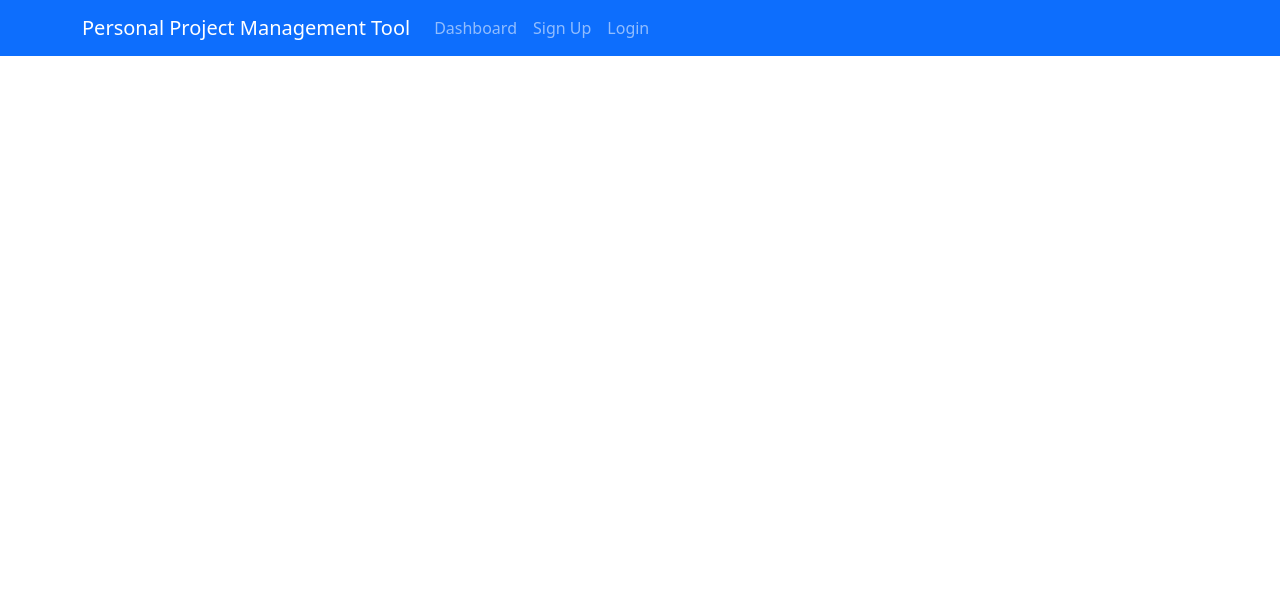
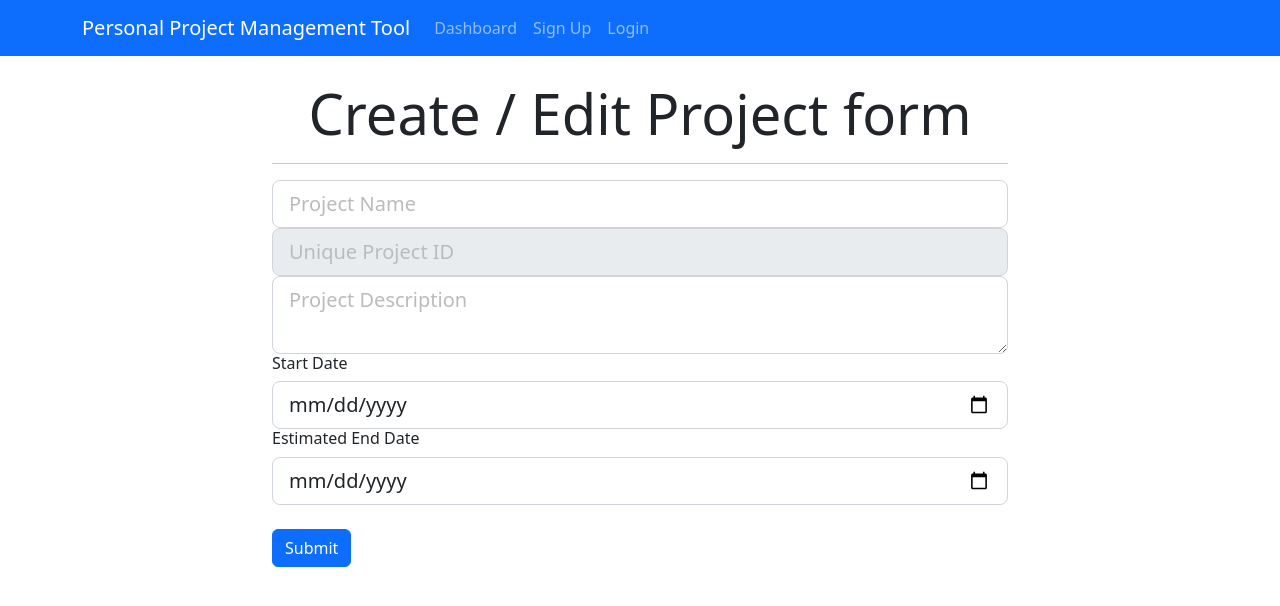
Before and after one commit to vincekashaka/PPMTool, a React (Create React App) app in the folder ppmtool-react-client/: page /dashboard/addProject in a window 1280 px wide. Shown: the top 606 px of the page. Built offline with nearby package versions, Linux system fonts and the light colour scheme.

Commit message:
Added ReactRouter and Add Project Functional  components

```diff
--- a/ppmtool-react-client/src/App.js
+++ b/ppmtool-react-client/src/App.js
@@ -12,8 +12,9 @@ function App() {
         <Header />
 
         <Routes>
-          <Route path='/dashboard' element={<Dashboard />} />
-          <Route path='/addProject' element={<AddProject />} />
+          <Route exact path='/dashboard' element={<Dashboard />} />
+          <Route exact path='/dashboard/addProject' element={<AddProject />} />
+          <Route />
         </Routes>
       </div>
     </Router>
--- a/ppmtool-react-client/src/componets/project/AddProject.js
+++ b/ppmtool-react-client/src/componets/project/AddProject.js
@@ -4,10 +4,71 @@ class AddProject extends Component {
   render() {
     return (
       <div>
-        <h1> Add Project Form</h1>
+        {
+          // check name attribute input fields
+          // creacte constructor
+          //set state
+          // set value on input fields
+          //create onchange on each function
+          //set onCahne on each input field
+          //bind on constructor
+          // state change in the react extension
+        }
+        <div class='project'>
+          <div class='container'>
+            <div class='row'>
+              <div class='col-md-8 m-auto'>
+                <h5 class='display-4 text-center'>
+                  Create / Edit Project form
+                </h5>
+                <hr />
+                <form>
+                  <div class='form-group'>
+                    <input
+                      type='text'
+                      class='form-control form-control-lg '
+                      placeholder='Project Name'
+                    />
+                  </div>
+                  <div class='form-group'>
+                    <input
+                      type='text'
+                      class='form-control form-control-lg'
+                      placeholder='Unique Project ID'
+                      disabled
+                    />
+                  </div>
+                  <div class='form-group'>
+                    <textarea
+                      class='form-control form-control-lg'
+                      placeholder='Project Description'
+                    ></textarea>
+                  </div>
+                  <h6>Start Date</h6>
+                  <div class='form-group'>
+                    <input
+                      type='date'
+                      class='form-control form-control-lg'
+                      name='start_date'
+                    />
+                  </div>
+                  <h6>Estimated End Date</h6>
+                  <div class='form-group'>
+                    <input
+                      type='date'
+                      class='form-control form-control-lg'
+                      name='end_date'
+                    />
+                  </div>
+
+                  <input type='submit' class='btn btn-primary btn-block mt-4' />
+                </form>
+              </div>
+            </div>
+          </div>
+        </div>
       </div>
     );
   }
 }
-
 export default AddProject;
```
